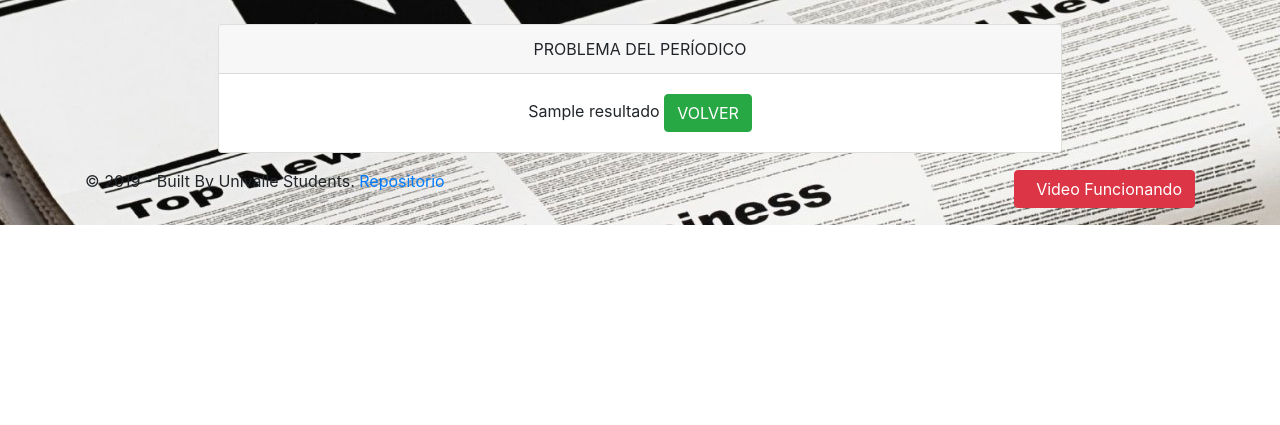
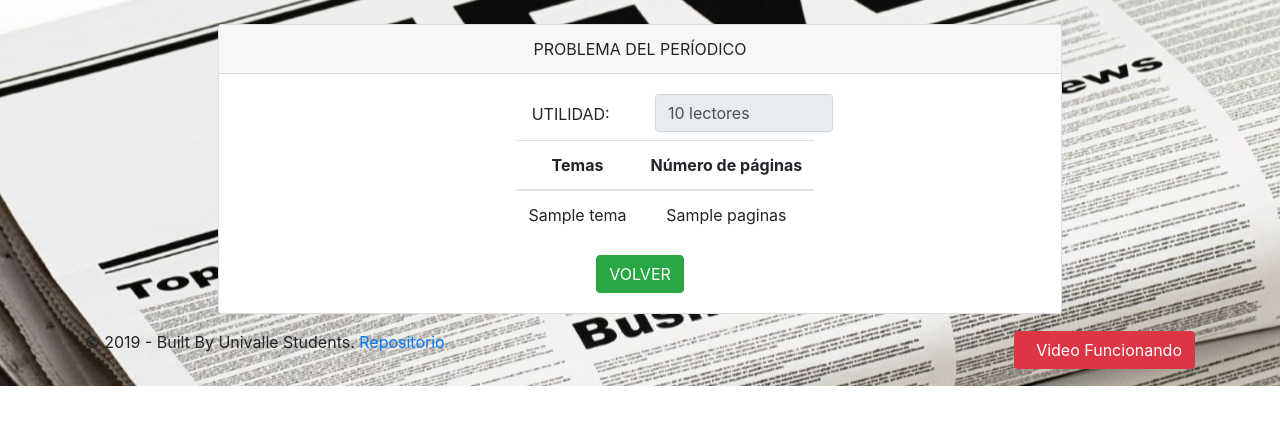
Before and after one commit to cjcruzrivera/Proyecto_Complejidad, a Flask app: template PeriodicoGUI-Fuentes/templates/resultado.html in a window 1280 px wide. Shown: the top 425 px of the page. Run offline with Flask 2, Linux system fonts and the light colour scheme; the template is opened without the code that fills it: most values are stand-ins (such as "Sample title", 1, 10 or a date in 2020); some libraries are stand-ins or nearby versions.

Commit message:
ultimos ajustes y mostrar resultados

```diff
--- a/PeriodicoGUI-Fuentes/app.py
+++ b/PeriodicoGUI-Fuentes/app.py
@@ -1,5 +1,5 @@
 from flask import Flask, abort, request, render_template, redirect
-from processing import processFile
+from processing import processFile, executeMinizinc
 app = Flask(__name__)
 
 
@@ -7,7 +7,8 @@ app = Flask(__name__)
 def index():
     if request.method == "POST":
         resultado = ""
-        processFile(request)
+        temas = processFile(request)
+        resultado = executeMinizinc(temas)
         return render_template("resultado.html", resultado=resultado)
     elif request.method == "GET":
         return render_template("index.html")
--- a/PeriodicoGUI-Fuentes/templates/index.html
+++ b/PeriodicoGUI-Fuentes/templates/index.html
@@ -15,7 +15,7 @@
     </div>
   </div>
   <div class="row pt-2">
-      <div class="col-md-11 offset-lg-1">
+      <div class="col-md-12">
         <table class="table table-responsive w-100" id="tablaDatos">
           <thead>
             <tr>
--- a/PeriodicoGUI-Fuentes/templates/resultado.html
+++ b/PeriodicoGUI-Fuentes/templates/resultado.html
@@ -2,6 +2,40 @@
 
 
 {% block content %}
-{{resultado}}
+<div class="row">
+    <div class="col-md-2 offset-md-4 pt-2">
+        UTILIDAD:
+    </div>
+    <div class="col-md-3">
+        <input type="text" min="1" class="form-control" name="capacidad" disabled placeholder="Ingrese la cantidad"
+            value="{{resultado.utilidad}} lectores">
+    </div>
+</div>
+<div class="row pt-2">
+    <div class="col-md-8 offset-md-4">
+        <table class="table table-responsive w-100" id="tablaDatos">
+            <thead>
+                <tr>
+                    <th class="font-weight-bold">Temas</th>
+                    <th class="font-weight-bold">Número de páginas</th>
+                </tr>
+            </thead>
+            <tbody>
+                {% for tema in resultado.temas %}
+                <tr>
+                    <td>
+                        {{tema.nombre}}
+                    </td>
+                    <td>
+                        {{tema.paginas}}
+                    </td>
+                </tr>
+                {% endfor %}
+            </tbody>
+        </table>
+    </div>
+</div>
+
+
 <a href="/" class="btn btn-success">VOLVER</a>
 {% endblock content %}
```
Also changed, not shown: PeriodicoGUI-Fuentes/processing.py (+29 -0 lines).
